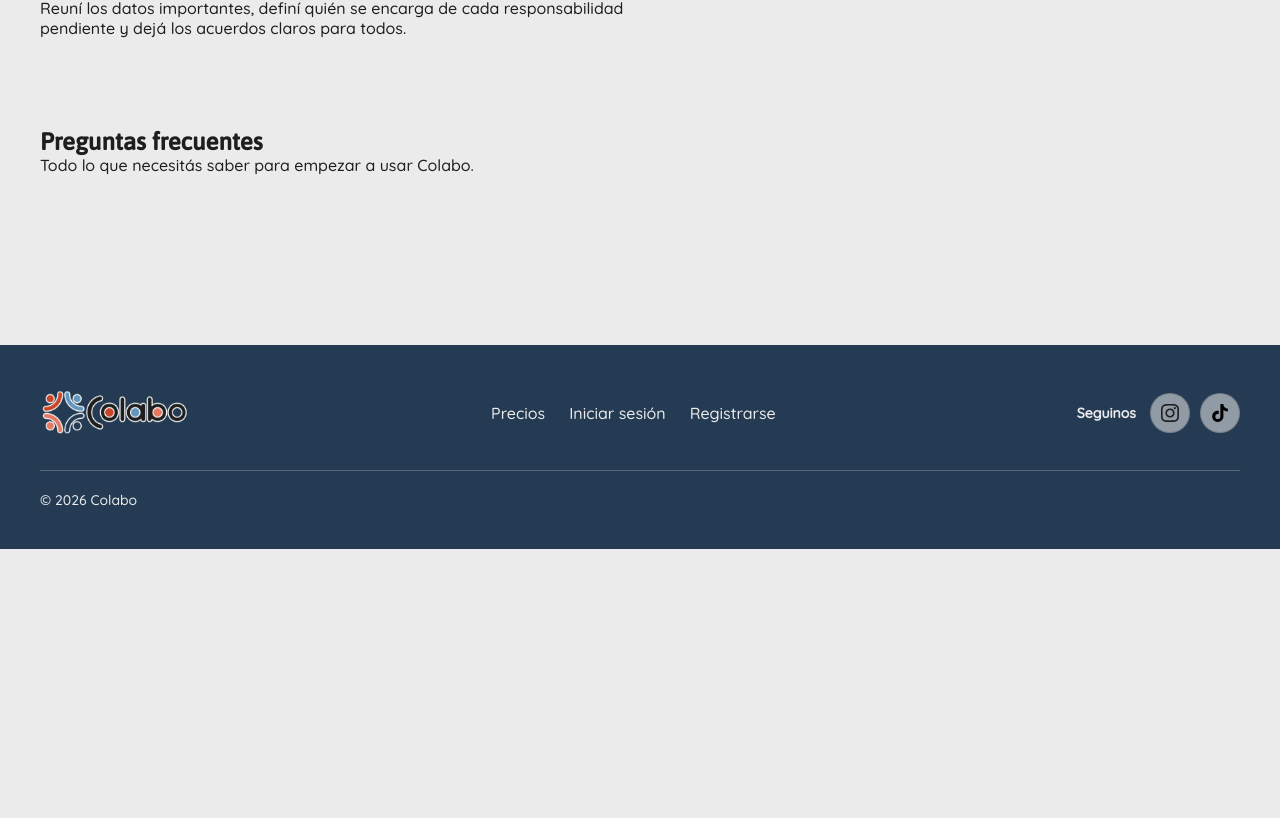
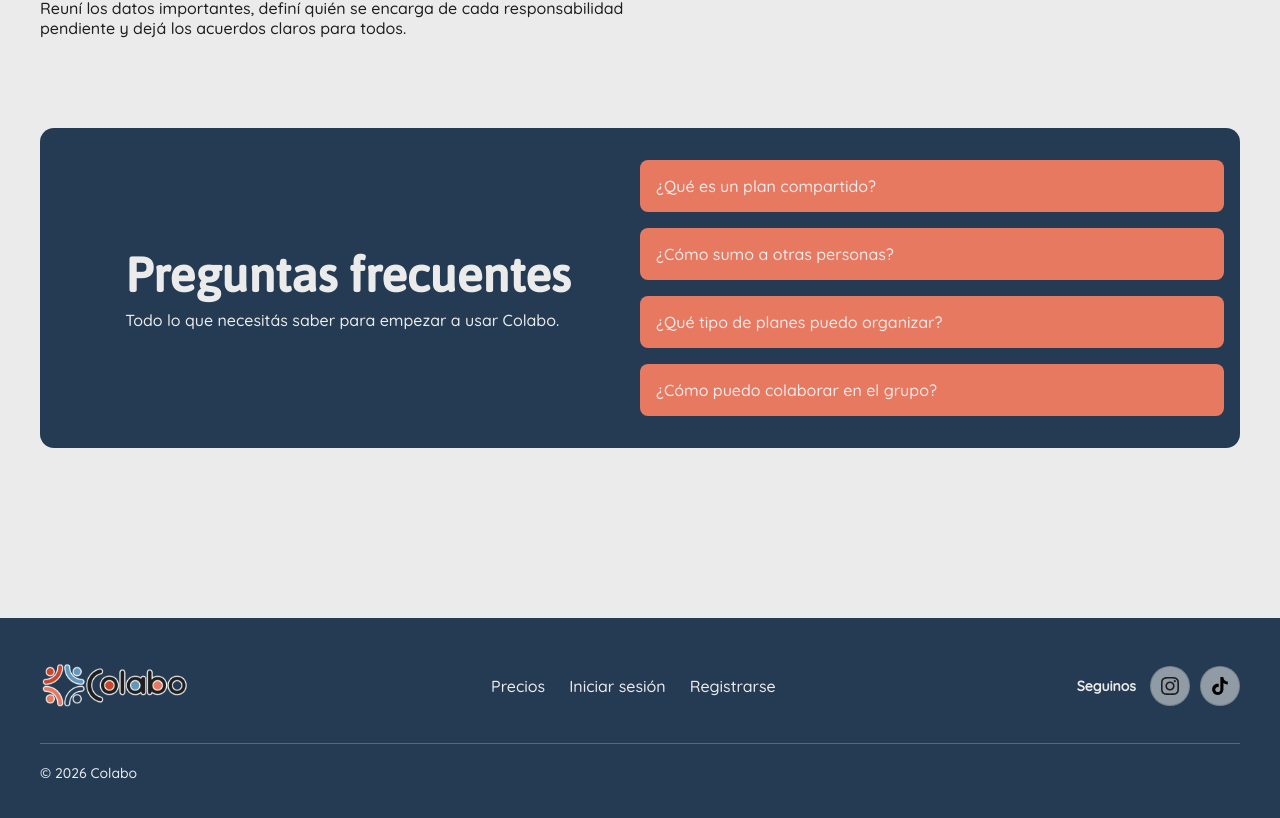
Before and after one commit to titoValen/colabo, a React (Vite) app in the folder client/: page / in a window 1280 px wide. Shown: the part 1918-2736 px from the top of the page. Before the commit the page ends 2467 px from the top, so only its background shows below. Built offline with nearby package versions, Linux system fonts and the light colour scheme; no server answers.

Commit message:
feat: añadir sección de preguntas frecuentes con estilo de cuadrícula y funcionalidad de acordeón

```diff
--- a/client/src/pages/Landing.jsx
+++ b/client/src/pages/Landing.jsx
@@ -132,7 +132,7 @@ export default function Landing() {
 
       <section
         id="preguntas-frecuentes"
-        className="landing-section landing-faq"
+        className="landing-section landing-section-faq"
       >
         <div className="landing-faq-intro">
           <h2 className="landing-faq-title">Preguntas frecuentes</h2>
@@ -141,7 +141,76 @@ export default function Landing() {
           </p>
         </div>
         <div className="landing-faq-list">
-          {/* Acordion de preguntas frecuentes */}
+          <div className="landing-faq-item">
+            <input
+              className="landing-faq-toggle"
+              type="checkbox"
+              name="plan_compartido"
+              id="plan_compartido"
+            />
+            <label className="landing-faq-question" htmlFor="plan_compartido">
+              ¿Qué es un plan compartido?
+            </label>
+            <div className="landing-faq-answer">
+              <p className="landing-faq-answer-text">
+                Un espacio común para reunir datos, tareas y acuerdos
+              </p>
+            </div>
+          </div>
+          <div className="landing-faq-item">
+            <input
+              className="landing-faq-toggle"
+              type="checkbox"
+              name="invitar_personas"
+              id="invitar_personas"
+            />
+            <label className="landing-faq-question" htmlFor="invitar_personas">
+              ¿Cómo sumo a otras personas?
+            </label>
+            <div className="landing-faq-answer">
+              <p className="landing-faq-answer-text">
+                Podés hacerlo mediante un link de invitación o buscando su
+                usuario en el panel de búsqueda de usuarios.
+              </p>
+            </div>
+          </div>
+          <div className="landing-faq-item">
+            <input
+              className="landing-faq-toggle"
+              type="checkbox"
+              name="organizar_planes"
+              id="organizar_planes"
+            />
+            <label className="landing-faq-question" htmlFor="organizar_planes">
+              ¿Qué tipo de planes puedo organizar?
+            </label>
+            <div className="landing-faq-answer">
+              <p className="landing-faq-answer-text">
+                Podés organizar salidas, viajes, eventos y otros planes en
+                grupo.
+              </p>
+            </div>
+          </div>
+          <div className="landing-faq-item">
+            <input
+              className="landing-faq-toggle"
+              type="checkbox"
+              name="colaborar_en_grupo"
+              id="colaborar_en_grupo"
+            />
+            <label
+              className="landing-faq-question"
+              htmlFor="colaborar_en_grupo"
+            >
+              ¿Cómo puedo colaborar en el grupo?
+            </label>
+            <div className="landing-faq-answer">
+              <p className="landing-faq-answer-text">
+                Cada persona puede asumir responsabilidades y mantener los
+                acuerdos visibles para todo el grupo.
+              </p>
+            </div>
+          </div>
         </div>
       </section>
 
--- a/client/src/styles/landing.css
+++ b/client/src/styles/landing.css
@@ -259,3 +259,77 @@
 .landing-how-it-works-title {
   font-size: 3rem;
 }
+
+/* DIVIDE FAQ */
+
+.landing-section-faq {
+  display: grid;
+  grid-template-columns: 1fr 1fr;
+  place-items: center;
+  width: 100%;
+  background: var(--color-blue);
+  color: var(--color-white);
+  padding: 2rem 1rem;
+  border-radius: 0.875rem;
+}
+
+.landing-faq-title {
+  font-size: 3rem;
+  margin-bottom: 0.5rem;
+}
+
+.landing-faq-description {
+  font-size: 1rem;
+}
+
+.landing-faq-list {
+  display: grid;
+  gap: 1rem;
+}
+
+.landing-faq-item {
+  position: relative;
+}
+
+.landing-faq-toggle {
+  position: absolute;
+  opacity: 0;
+  z-index: -1;
+}
+
+.landing-faq-answer {
+  max-height: 0;
+  background: var(--color-white);
+  color: var(--color-black);
+  border-radius: 0.5rem;
+  overflow: hidden;
+  transition:
+    max-height 0.35s ease,
+    border-radius 0.35s ease;
+}
+
+.landing-faq-toggle:checked ~ .landing-faq-question {
+  border-radius: 0.5rem 0.5rem 0 0;
+}
+
+.landing-faq-toggle:checked ~ .landing-faq-answer {
+  max-height: 10rem;
+  border-radius: 0 0 0.5rem 0.5rem;
+}
+
+.landing-faq-answer-text {
+  padding: 0.5rem 1rem;
+}
+
+.landing-faq-question {
+  display: flex;
+  cursor: pointer;
+  padding: 1rem;
+  background: var(--color-fur);
+  border-radius: 0.5rem;
+  transition: border-radius 0.35s ease;
+}
+
+.landing-faq-toggle:not(:checked) + .landing-faq-question:hover::after {
+  animation: bounce 0.5s infinite;
+}
```
